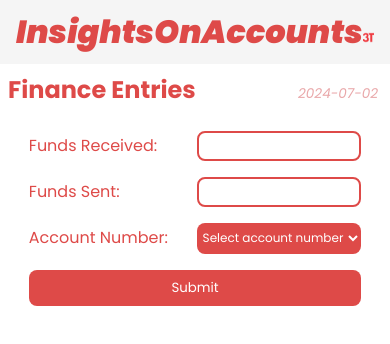
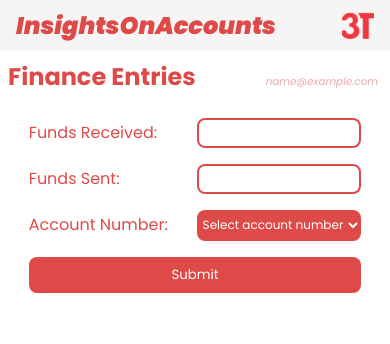
Before and after one commit to iammrverma/demoMatched, a website: page finance.html in a window 390 px wide. Drawn offline with nearby package versions, Linux system fonts and the light colour scheme; some packages are replaced by stand-ins of ours; sample sign-in values are in the browser's storage; a script that the page names is missing.

Commit message:
making finance and accounts and index.html responsive and final

```diff
--- a/accounts.js
+++ b/accounts.js
@@ -24,7 +24,6 @@ document.addEventListener("DOMContentLoaded", function () {
   const email = decodedToken.email;
 
   document.getElementById("email").innerHTML = email;
-  document.getElementById("date").innerHTML = getDate();
 
   document.getElementById("entryForm").addEventListener("submit", function (event) {
       event.preventDefault();
--- a/finance.html
+++ b/finance.html
@@ -31,7 +31,9 @@
   </head>
   <body>
     <header class="header">
-      <div class="matched">InsightsOnAccounts</div>
+      <div class="matched">
+        <a href="/index.html">InsightsOnAccounts</a>
+      </div>
       <div class="logo">
         <img src="assets/logo.ico" alt="3T | logo" />
       </div>
@@ -40,7 +42,6 @@
       <h2>Finance Entries</h2>
       <div class="info">
         <div class="email" id="email">mail</div>
-        <div class="date" id="date">date</div>
       </div>
     </nav>
     <div class="container">
--- a/finance.js
+++ b/finance.js
@@ -1,9 +1,3 @@
-// function getQueryParams() {
-//   const params = new URLSearchParams(window.location.search);
-//   return {
-//     email: params.get("email"),
-//   };
-// }
 function getDate() {
   const currentDate = new Date();
   const year = currentDate.getFullYear();
@@ -12,50 +6,6 @@ function getDate() {
 
   return `${year}-${month}-${day}`;
 }
-
-// function make_request(department,type,amount,entry_date,accountNumber) {
-//   const token = localStorage.getItem("token");
-//   const decodedToken = jwt_decode(token);
-//   console.log(decodedToken);
-//   fetch("http://127.0.0.1:3000/api/entries", {
-//     method: "POST",
-//     headers: {
-//       "Content-Type": "application/json",
-//       "Authorization": `Bearer ${token}`,
-//     },
-//     body: JSON.stringify({ department, mailid:decodedToken.email, type, amount, entry_date, accountNumber }),
-//   })
-//     .then((response) => {
-//       if (!response.ok) {
-//         return response.json().then((error) => {
-//           throw new Error(error.error || "Unknown error occurred");
-//         });
-//       }
-//       return response.json();
-//     })
-//     .then((data) => {
-//       Swal.fire({
-//         icon: "success",
-//         title: "Success",
-//         text: "Entry Made Successfully",
-//         customClass: {
-//           popup: "custom-popup",
-//           title: "custom-title",
-//           confirmButton: "custom-confirm-button",
-//         },
-//       });
-//       document.getElementById("fundsReceived").value = "";
-//       document.getElementById("fundsSent").value = "";
-//     })
-//     .catch((error) => {
-//       console.error("Error adding entry:", error);
-//       Swal.fire({
-//         icon: "error",
-//         title: "Error",
-//         text: "An error occurred while making the entry",
-//       });
-//     });
-// }
 
 document.addEventListener("DOMContentLoaded", function () {
   const token = localStorage.getItem("token");
@@ -66,8 +16,7 @@ document.addEventListener("DOMContentLoaded", function () {
   const decodedToken = jwt_decode(token);
   const email = decodedToken.email;
 
-  document.getElementById("date").innerHTML = getDate();
-  document.getElementById("email").innerHTML = email; // Display the email if needed
+  document.getElementById("email").innerHTML = email;
 
   document.getElementById("fundsForm").addEventListener("submit", function (event) {
     event.preventDefault();
--- a/styles/accounts.css
+++ b/styles/accounts.css
@@ -12,7 +12,7 @@
 .header {
   display: flex;
   justify-content: space-between;
-  align-items: baseline;
+  align-items: center;
   font-family: "Poppins", sans-serif;
   font-weight: 900;
   font-size: 2.5rem;
@@ -21,18 +21,24 @@
   color: var(--primary);
   padding: 0.5rem 1rem;
 }
-
+.header a{
+  text-decoration: none;
+  color: var(--primary);
+}
 .header .logo {
   width: 3rem;
+  height: 3rem;
   overflow: hidden;
 }
 .header .logo img {
-  object-fit: contain;
+  /* object-fit: contain; */
   width: 100%;
+  height: 100%;
 }
 
 .nav {
   display: flex;
+  flex-wrap: wrap;
   justify-content: space-between;
   align-items: baseline;
   width: 80%;
@@ -42,7 +48,9 @@
   font-weight: 400;
   color: var(--primary);
 }
-
+.nav h2{
+  text-wrap: nowrap;
+}
 .nav .info {
   display: flex;
   font-size: 0.85rem;
@@ -76,7 +84,7 @@
   display: flex;
   justify-content: space-between;
   margin-bottom: 0.5rem;
-  align-items: baseline;
+  align-items: center;
 }
 .entry label {
   font-family: "Poppins", sans-serif;
@@ -169,30 +177,28 @@ input:focus {
   border-radius: 0.5rem;
   padding: 0.35rem 0.65rem;
 }
-
-@media only screen and (max-width: 430px) {
+@media only screen and (max-width:720px) {
   .header {
-    font-size: 2rem;
+    font-size: 1.5rem;
   }
+  .header .logo{
+    width: 2rem;
+    height: 2rem;
+  }
+  #entryForm {
+    width: 100%;
+    font-size: 1rem;
+  }
+}
+@media only screen and (max-width: 450px) {
   .nav {
     width: 100%;
-  }
-  .info {
-    flex-direction: column;
-  }
-  .info .name,
-  .info .email {
-    display: none;
   }
   .container {
     width: 100%;
     box-shadow: none;
     border-radius: 0;
     border: none;
-  }
-  #entryForm {
-    width: 100%;
-    font-size: 1rem;
   }
   .entry label {
     display: none;
@@ -204,3 +210,13 @@ input:focus {
     width: 100%;
   }
 }
+
+@media only screen and (max-width: 360px){
+  .header{
+    font-size: 1.2rem;
+  }
+  .header .logo{
+    width: 1.5rem;
+    height: 1.5rem;
+  }
+}
--- a/styles/finance.css
+++ b/styles/finance.css
@@ -12,7 +12,7 @@
 .header {
   display: flex;
   justify-content: space-between;
-  align-items: baseline;
+  align-items: center;
   font-family: "Poppins", sans-serif;
   font-weight: 900;
   font-size: 2.5rem;
@@ -21,18 +21,24 @@
   color: var(--primary);
   padding: 0.5rem 1rem;
 }
-
+.header a{
+  text-decoration: none;
+  color: var(--primary);
+}
 .header .logo {
   width: 3rem;
+  height: 3rem;
   overflow: hidden;
 }
 .header .logo img {
-  object-fit: contain;
+  /* object-fit: contain; */
   width: 100%;
+  height: 100%;
 }
 
 .nav {
   display: flex;
+  flex-wrap: wrap;
   justify-content: space-between;
   align-items: baseline;
   width: 80%;
@@ -42,7 +48,9 @@
   font-weight: 400;
   color: var(--primary);
 }
-
+.nav h2{
+  text-wrap: nowrap;
+}
 .nav .info {
   display: flex;
   font-size: 0.85rem;
@@ -161,19 +169,24 @@ button:focus {
   border-radius: 0.5rem;
   padding: 0.35rem 0.65rem;
 }
-
-@media only screen and (max-width: 430px) {
+@media only screen and (max-width:720px) {
   .header {
-    font-size: 2rem;
+    font-size: 1.5rem;
   }
+  .header .logo{
+    width: 2rem;
+    height: 2rem;
+  }
+}
+@media only screen and (max-width: 450px) {
   .nav {
     width: 100%;
+    flex-wrap: wrap;
   }
-  .info {
-    flex-direction: column;
+  .info .email{
+    font-size: .65rem;
   }
-  .info .name,
-  .info .email {
+  .info .date{
     display: none;
   }
   .container {
@@ -200,3 +213,13 @@ button:focus {
     padding: 0.35rem 0.1rem;
   }
 }
+
+@media only screen and (max-width: 360px){
+  .header{
+    font-size: 1.2rem;
+  }
+  .header .logo{
+    width: 1.5rem;
+    height: 1.5rem;
+  }
+}
--- a/styles/style.css
+++ b/styles/style.css
@@ -12,7 +12,7 @@
 .header {
   display: flex;
   justify-content: space-between;
-  align-items: baseline;
+  align-items: center;
   font-family: "Poppins", sans-serif;
   font-weight: 900;
   font-size: 2.5rem;
@@ -21,13 +21,19 @@
   color: var(--primary);
   padding: 0.5rem 1rem;
 }
+.header a{
+  text-decoration: none;
+  color: var(--primary);
+}
 .header .logo {
   width: 3rem;
+  height: 3rem;
   overflow: hidden;
 }
 .header .logo img {
-  object-fit: contain;
+  /* object-fit: contain; */
   width: 100%;
+  height: 100%;
 }
 .container {
   width: 80%;
@@ -127,7 +133,25 @@ button:hover {
   border-radius: 0.25rem;
   padding: 0.35rem 0.65rem;
 }
+
+@media only screen and (max-width:720px) {
+  .header {
+    font-size: 1.5rem;
+  }
+  .header .logo{
+    width: 2rem;
+    height: 2rem;
+  }
+}
+
 @media only screen and (max-width: 430px) {
+  .header {
+    font-size: 1.5rem;
+  }
+  .header .logo{
+    width: 2rem;
+    height: 2rem;
+  }
   .container {
     width: 100%;
     box-shadow: none;
@@ -137,3 +161,13 @@ button:hover {
     width: 100%;
   }
 }
+
+@media only screen and (max-width: 360px){
+  .header{
+    font-size: 1.2rem;
+  }
+  .header .logo{
+    width: 1.5rem;
+    height: 1.5rem;
+  }
+}
```
Also changed, not shown: accounts.html (+1 -3 lines), index.html (+1 -1 lines).
